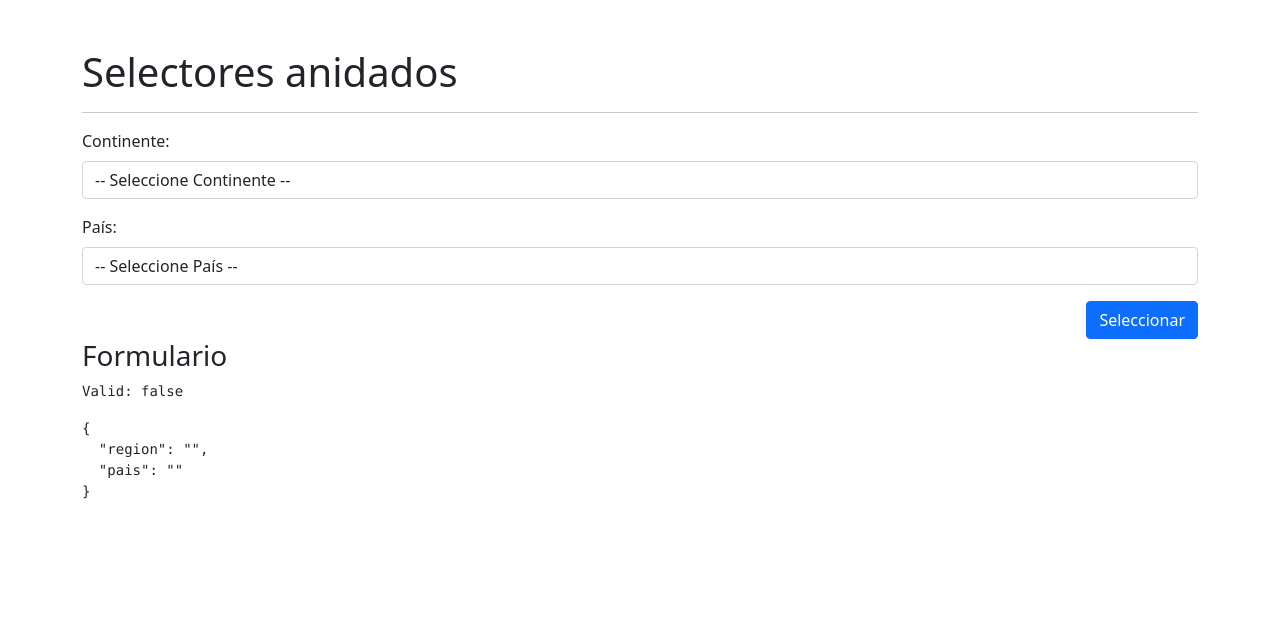
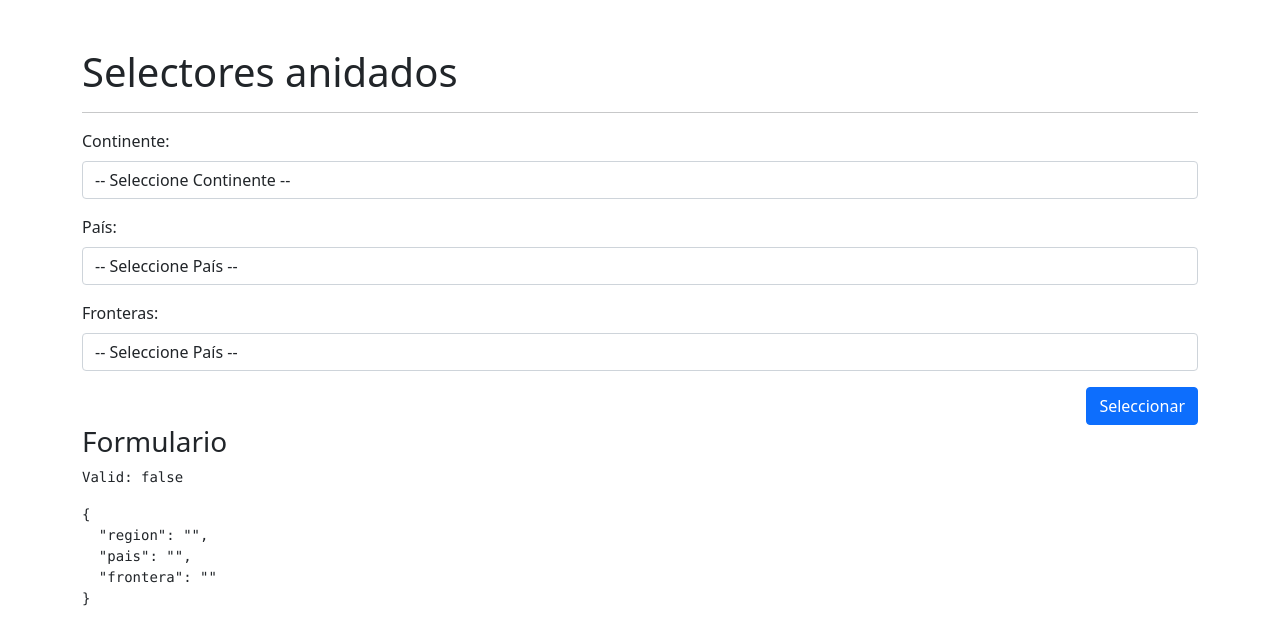
Before and after one commit to javicb/selectoresApp, an Angular app: page /selector/selector in a window 1280 px wide. Shown: the top 644 px of the page. Built offline with nearby package versions, Linux system fonts and the light colour scheme.

Commit message:
tercer selector anidado - fronteras

```diff
--- a/src/app/paises/pages/selector-page/selector-page.component.html
+++ b/src/app/paises/pages/selector-page/selector-page.component.html
@@ -23,6 +23,18 @@
       </select>
     </div>
   </div>
+
+  <!-- fronteras -->
+  <div class="row mb-3">
+    <div class="col">
+      <label class="form-label">Fronteras:</label>
+      <select class="form-control" formControlName="frontera">
+        <option value=""> -- Seleccione País -- </option>
+        <option *ngFor="let frontera of fronteras" [value]="frontera.borders"> {{frontera.borders}} </option>
+      </select>
+    </div>
+  </div>
+
   <div class="row">
     <div class="col">
       <button type="submit" class="btn btn-primary float-end">Seleccionar</button>
--- a/src/app/paises/pages/selector-page/selector-page.component.ts
+++ b/src/app/paises/pages/selector-page/selector-page.component.ts
@@ -1,6 +1,6 @@
 import { Component, OnInit } from '@angular/core';
 import { FormBuilder, FormGroup, Validators } from '@angular/forms';
-import { Pais } from '../../interfaces/paises.interface';
+import { PaisSmall, Pais } from '../../interfaces/paises.interface';
 import { PaisesService } from '../../services/paises.service';
 import { switchMap, tap } from 'rxjs/operators';
 
@@ -14,12 +14,14 @@
 
   miFormulario: FormGroup = this.fb.group({
     region: ['', Validators.required],
-    pais: ['', Validators.required]
+    pais: ['', Validators.required],
+    frontera: ['', Validators.required]
   });
 
   // llenar selectores
   regiones: string[] = [];
-  paises: Pais[] = [];
+  paises: PaisSmall[] = [];
+  fronteras: Pais[] = [];
 
   constructor(private fb: FormBuilder, private paisesService: PaisesService) { }
 
@@ -37,6 +39,18 @@
       .subscribe(paises => {
         this.paises = paises;
       });
+
+    // cuando cambie el pais
+    this.miFormulario.get('pais')?.valueChanges
+      .pipe(
+        tap((_) => {
+          this.miFormulario.get('frontera')?.reset('');
+        }),
+        switchMap(pais => this.paisesService.getPaisByAlphaCode(pais))
+      )
+      .subscribe(codigo => {
+        console.log(codigo?.borders);
+      });
   }
 
   guardar(): void {
--- a/src/app/paises/services/paises.service.ts
+++ b/src/app/paises/services/paises.service.ts
@@ -1,7 +1,7 @@
 import { HttpClient } from '@angular/common/http';
 import { Injectable } from '@angular/core';
-import { Observable } from 'rxjs';
-import { Pais } from '../interfaces/paises.interface';
+import { Observable, of } from 'rxjs';
+import { PaisSmall, Pais } from '../interfaces/paises.interface';
 
 @Injectable({
   providedIn: 'root'
@@ -17,8 +17,17 @@
 
   constructor(private http: HttpClient) { }
 
-  getPaisesByRegion(region: string): Observable<Pais[]> {
+  getPaisesByRegion(region: string): Observable<PaisSmall[]> {
     const url = `${this.baseUrl}/region/${region}?fields=alpha3Code;name`;
-    return this.http.get<Pais[]>(url);
+    return this.http.get<PaisSmall[]>(url);
+  }
+
+  getPaisByAlphaCode(alpha: string): Observable<Pais | null> {
+    if (!alpha) {
+      return of(null);
+    }
+
+    const url = `${this.baseUrl}/alpha/${alpha}`;
+    return this.http.get<Pais>(url);
   }
 }
```
Also changed, not shown: src/app/paises/interfaces/paises.interface.ts (+61 -1 lines).
